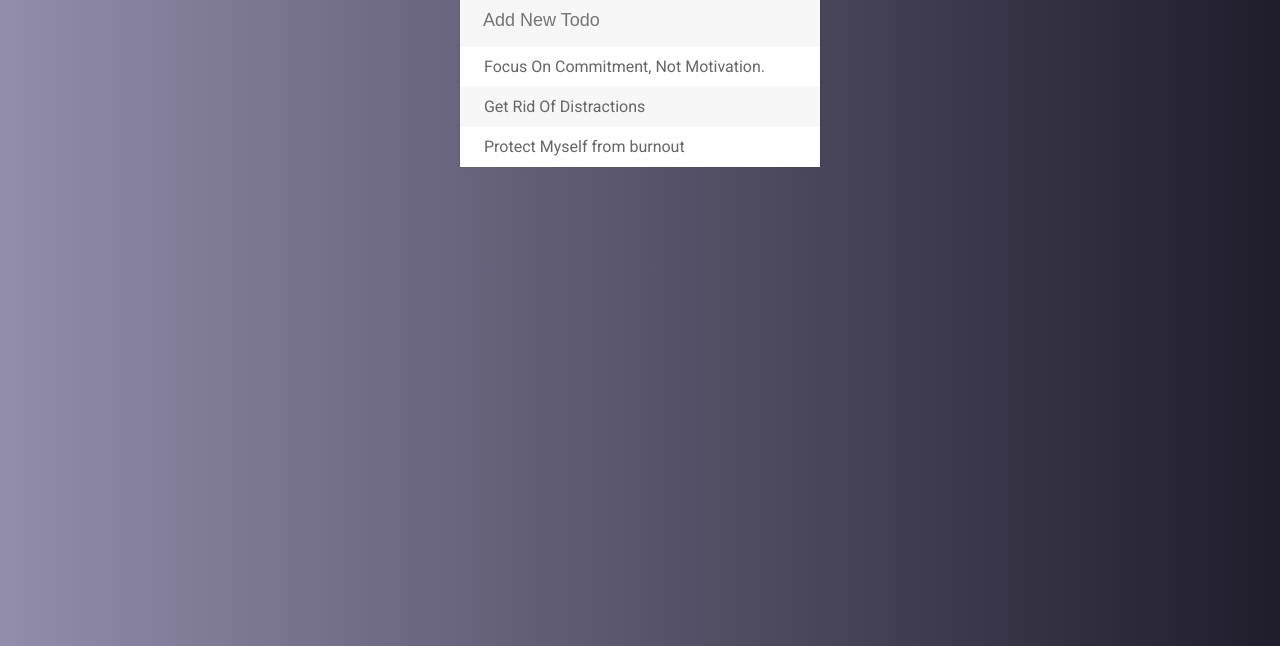
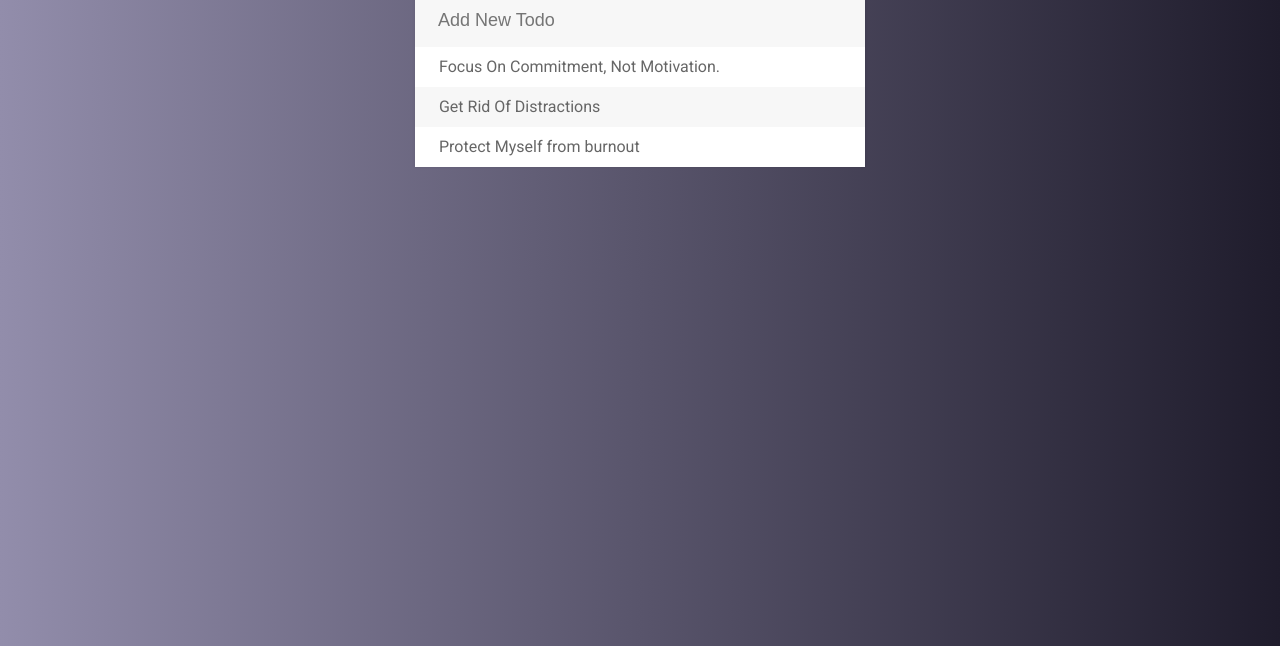
Before and after one commit to Yassine-Badri/TodoList, a plain HTML site: page index.html in a window 1280 px wide. Shown: the part 154-800 px from the top of the page. Drawn offline with Linux system fonts and the light colour scheme.

Commit message:
increased width

```diff
--- a/assets/css/todos.css
+++ b/assets/css/todos.css
@@ -42,7 +42,7 @@ input:focus{
   outline: none;
 }
 #container{
-  width: 360px;
+  width: 450px;
   margin: 100px auto;
   background: #f7f7f7;
   box-shadow: 0 0 3px rgba(0, 0, 0, 0.1);
```
